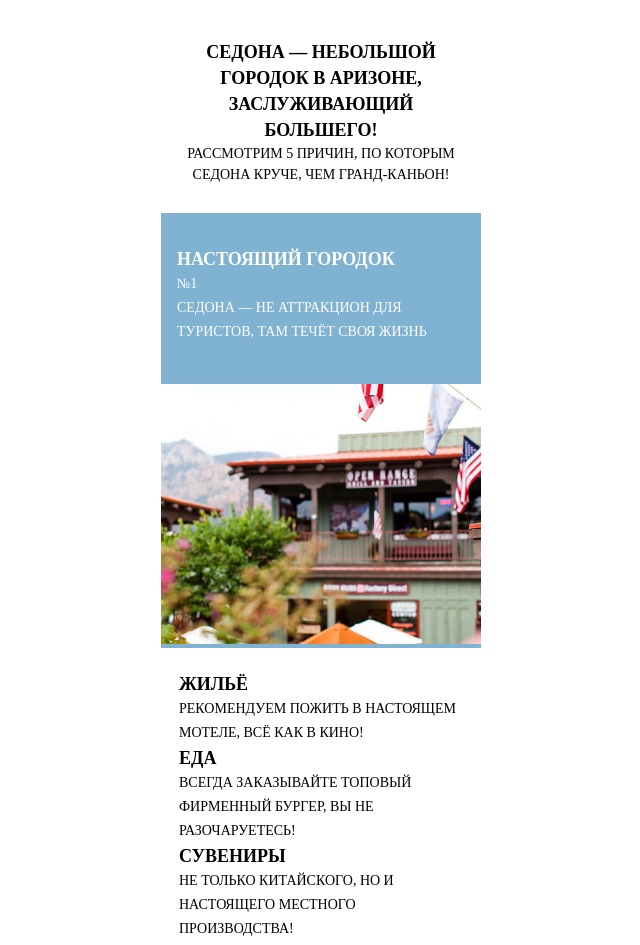
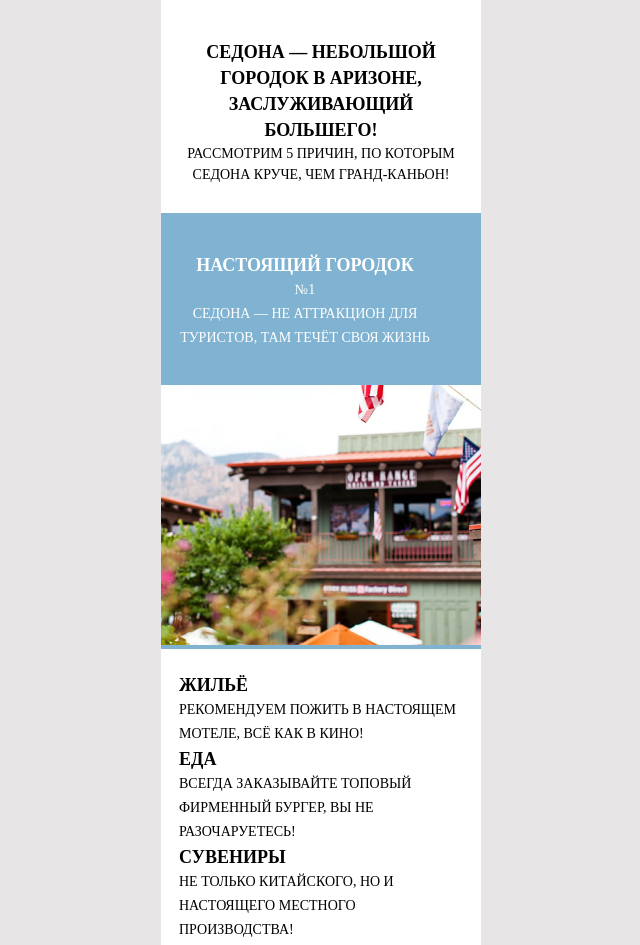
Before and after one commit to htmlacademy-adaptive/1359017-sedona-27, a website: page source/index.html in a window 1280 px wide. Shown: the part 742-1687 px from the top of the page, without its empty margins (319-959 px from the left). Drawn offline with nearby package versions, Linux system fonts and the light colour scheme; files that its build step writes are made by us from their sources.

Commit message:
Добавляет стилизацию

```diff
--- a/source/index.html
+++ b/source/index.html
@@ -10,13 +10,13 @@
     <div class="page__container">
     <header class="main-header">
       <a class="main-header__logo">
-        <img src="img/logo.svg" alt="лого">
+        <img src="img/logo.svg" alt="лого" width="185" height="96">
       </a>
       <nav class="main-navigation">
         <button class="main-navigation__toggle" type="button">
           <span class="visually-hidden">Открыть меню</span>
         </button>
-        <div class="main-navigation__wrapper">
+        <div class="main-navigation__wrapper main-navigation__wrapper--open">
           <ul class="main-navigation__list site-list">
             <li class="site-list__item site-list__item--active">
               <a class="site-list__link" href="">
@@ -56,10 +56,10 @@
         <div class="advantages__wrapper">
           <ul class="advantages__list">
             <li class="advantages__item">
-              <div class="advantages__item-wrapper">
+              <div class="advantages__item-wrapper advantages__item-block">
                 <h3 class="advantages__title">Настоящий городок</h3>
                 <p class="advantages__number">№1</p>
-                <p class="advantages__description">Седона — не аттракцион для туристов, там течёт своя жизнь</p>
+                <p class="advantages__description">Седона — не аттракцион для туристов,  там течёт своя жизнь</p>
               </div>
               <img class="advantages__photo-city" src="img/Photo-Hotel.jpg" alt="фото вид отеля">
               <ul class="advantages__sublist">
--- a/source/sass/block/advantages.scss
+++ b/source/sass/block/advantages.scss
@@ -36,7 +36,9 @@
 }
 
 .advantages__item-wrapper {
-  padding: 33px 22px 40px 16px;
+  width: 289px;
+  padding: 39px 16px 35px 15px;
+  text-align: center;
 }
 
 .advantages__title {
--- a/source/sass/block/page.scss
+++ b/source/sass/block/page.scss
@@ -1,3 +1,7 @@
+.page {
+  background: #e7e5e5;
+}
+
 .page__body {
   margin: 0 auto;
   width: 320px;
```
